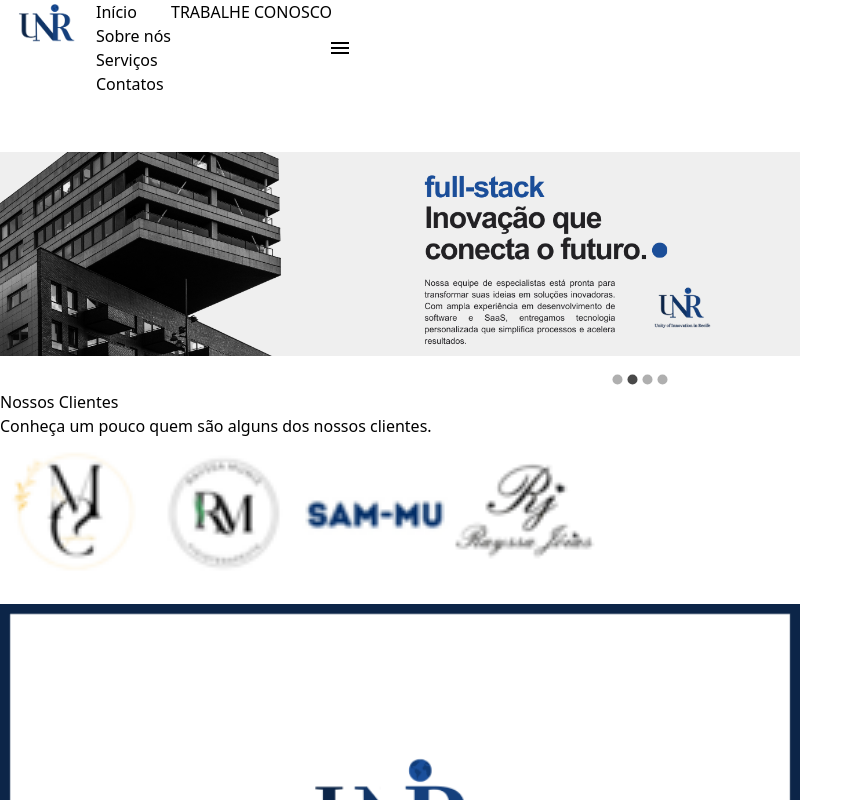
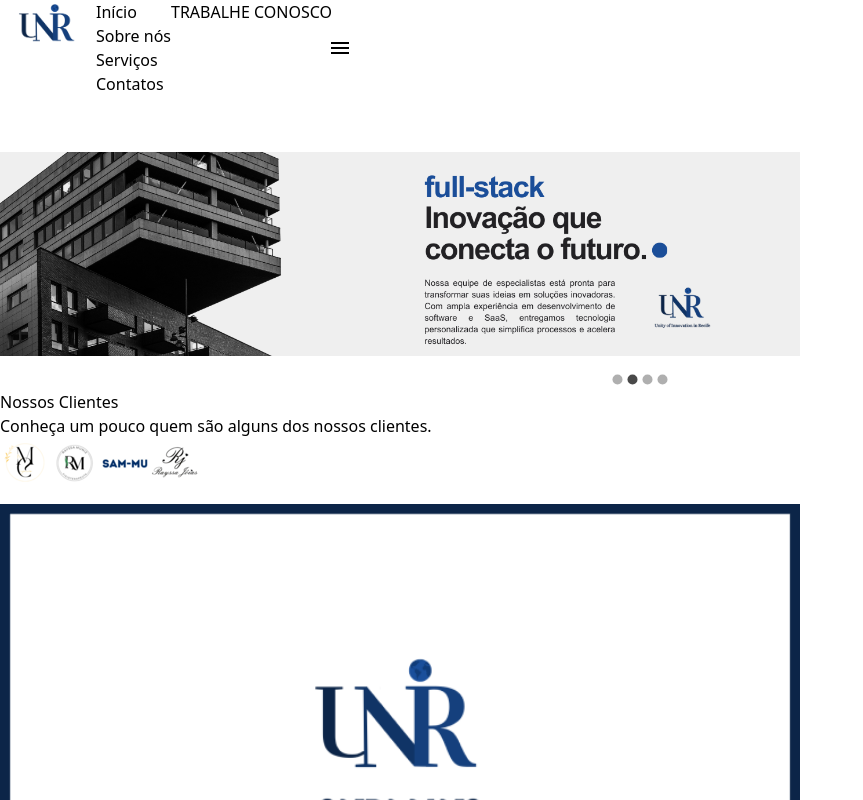
Before and after one commit to DevSamuelMuniz/UNIR, a Next.js app: page / in a window 1280 px wide. Shown: the top 800 px of the page, without its empty margins (0-863 px from the left). Built offline with nearby package versions, Linux system fonts and the light colour scheme.

Commit message:
Tamanhos dos parceiros arrumados

```diff
--- a/src/Components/S1.2Parceiros/S1.2Parceiros.tsx
+++ b/src/Components/S1.2Parceiros/S1.2Parceiros.tsx
@@ -14,26 +14,26 @@ export default function S12Parceiros() {
         <Image
           src="/Assets/Imgs/S1.2Parceiros/MaryConfeccoes.png"
           alt="Logo Mary Confecções"
-          width={150}
-          height={100}
+          width={50}
+          height={1}
         />
         <Image
           src="/Assets/Imgs/S1.2Parceiros/RayssaFisio.png"
           alt="Logo Rayssa Fisio"
-          width={150}
-          height={100}
+          width={50}
+          height={1}
         />
         <Image
           src="/Assets/Imgs/S1.2Parceiros/Sammu.png"
           alt="Logo Sammu"
-          width={150}
-          height={100}
+          width={50}
+          height={1}
         />
         <Image
           src="/Assets/Imgs/S1.2Parceiros/RayssaJoias.png"
           alt="Logo Rayssa Joias"
-          width={150}
-          height={100}
+          width={50}
+          height={1}
         />
       </div>
     </main>
```
